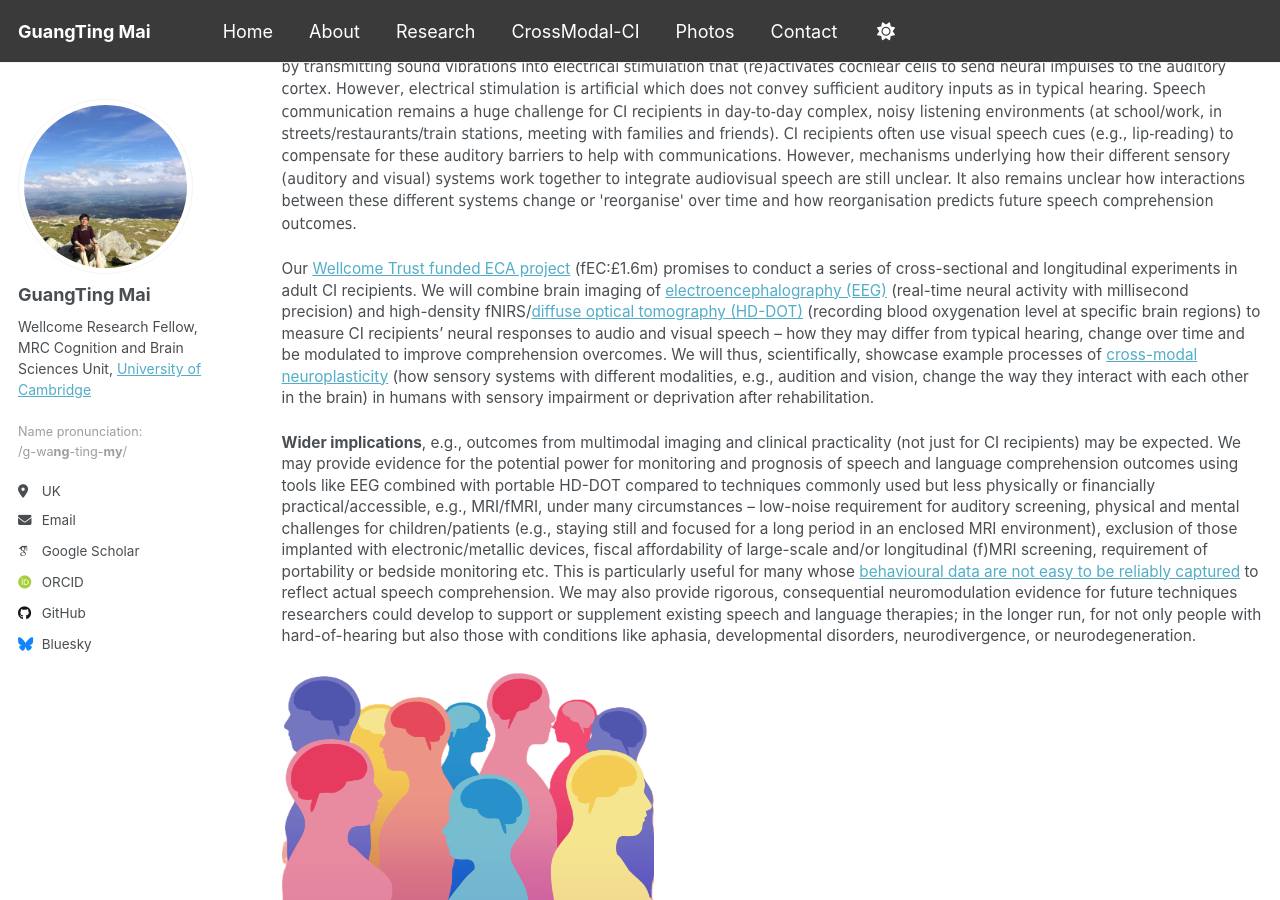
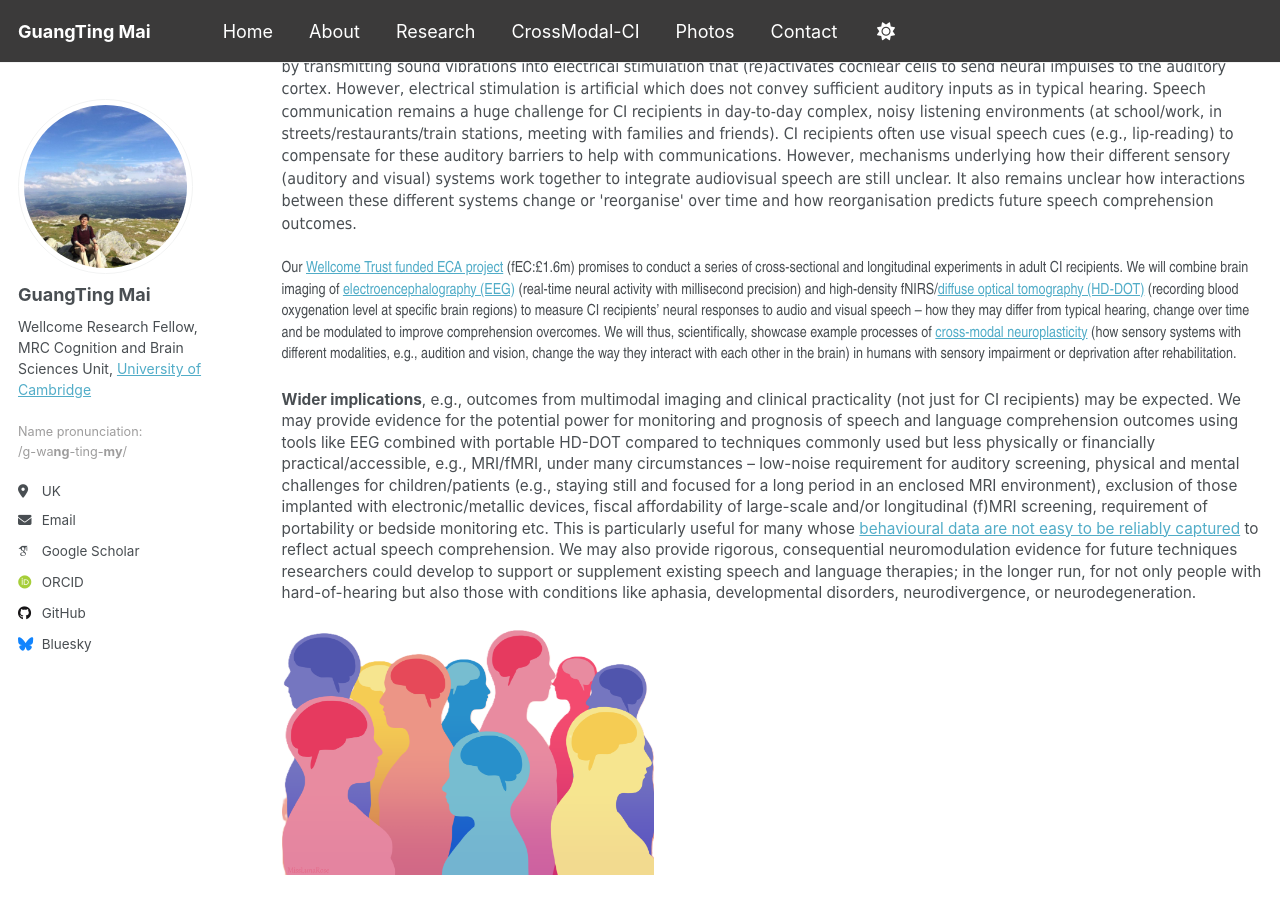
Before and after one commit to guangtingmai/guangtingmai.github.io, a Jekyll site: the page built from _pages/crossmodal-ci.html, in a window 1280 px wide and 900 px high, scrolled down 371 px. Built offline with Jekyll 4.4.1, drawn with Linux system fonts in a browser that asks for light colours; some web fonts are replaced.

Commit message:
Update crossmodal-ci.html

```diff
--- a/_pages/crossmodal-ci.html
+++ b/_pages/crossmodal-ci.html
@@ -18,7 +18,7 @@
   to compensate for these auditory barriers to help with communications. However, mechanisms underlying how their different sensory (auditory and visual)
   systems work together to integrate audiovisual speech are still unclear. It also remains unclear how interactions between these different systems change
   or 'reorganise' over time and how reorganisation predicts future speech comprehension outcomes.</span></p>
-<p><span style="font-size: 11.5pt;line-height: 1.4;display: block;margin-bottom: 0.3vh">Our <a href="https://wellcome.org/research-funding/funding-portfolio/funded-grants?f%5B0%5D=funding_scheme_grants_awarded%3AEarly-Career%20Awards">
+<p><span style="font-size: 11.5pt;font-family: Arial Narrow;line-height: 1.4;display: block;margin-bottom: 0.3vh">Our <a href="https://wellcome.org/research-funding/funding-portfolio/funded-grants?f%5B0%5D=funding_scheme_grants_awarded%3AEarly-Career%20Awards">
   Wellcome Trust funded ECA project</a> (fEC:£1.6m) promises to conduct a series of cross-sectional and longitudinal experiments in adult CI
   recipients. We will combine brain imaging of <a href="https://en.wikipedia.org/wiki/Electroencephalography">electroencephalography (EEG)</a> (real-time neural activity with
   millisecond precision) and high-density fNIRS/<a href="https://www.nature.com/articles/pr2017107">diffuse optical tomography (HD-DOT)</a> (recording
```
